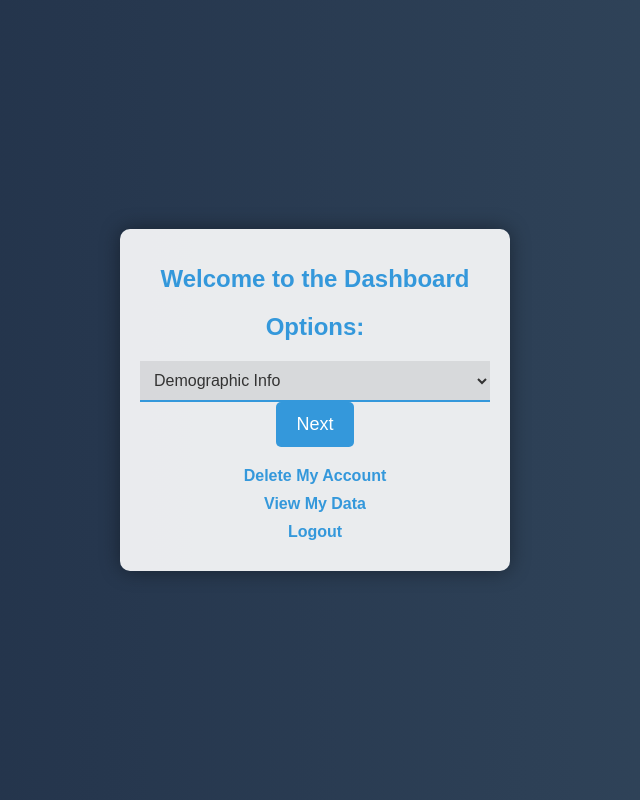
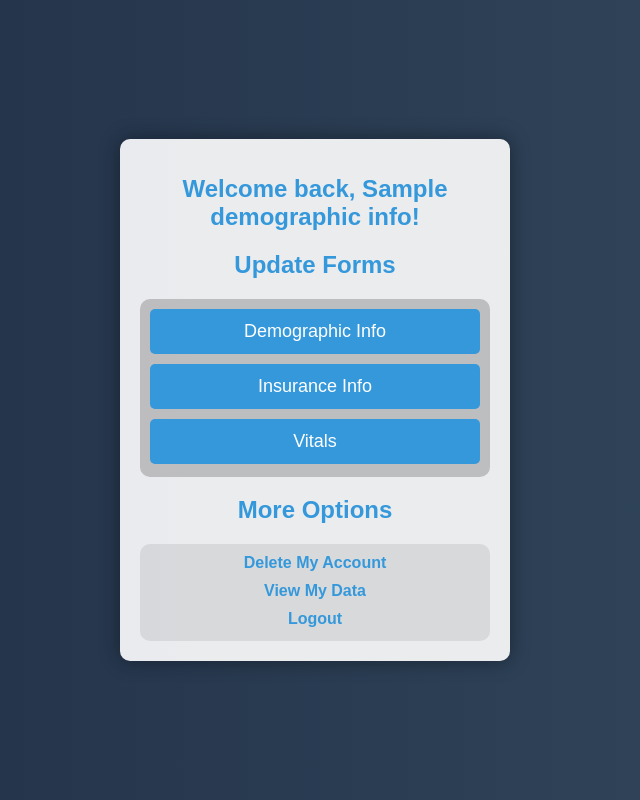
Before and after one commit to tscott0817/patient-manager-custom-backend, a Flask app: page /dashboard in a window 1280 px wide. Shown: the whole page, without its empty margins (325-965 px from the left). Run offline with Flask 3, Linux system fonts and the light colour scheme; the visitor is signed in with stand-in values (Sample User, id 1); a database or web service that is not in the repository returns one stand-in record (values such as "Sample title"); some libraries are stand-ins or nearby versions.

Commit message:
Fixed some logic errors in displaying user's name

```diff
--- a/app.py
+++ b/app.py
@@ -88,17 +88,26 @@ def register():
 '''
     Main Dashboard
 '''
-def get_patient_id():
-    return session.get("patient_id", None)
-
-
 @app.route("/dashboard")
 def dashboard():
 
     patient_id = session.get("patient_id")
 
     if patient_id is not None:
-        return render_template("dashboard.html")
+        # Get the patient_id from the session
+        # pat_id = get_patient_id()
+
+        # Get the patient's name using the patient_id
+        patient_name = operations.get_patient_name(patient_id)
+
+        if patient_name is None:
+            # If no patient exists, then redirect to demographic form
+            # Flash "new patient message"
+            flash("New patient. Please fill out basic info to continue.", "success")
+            return redirect(url_for("add_demographic_info"))
+
+        else:
+            return render_template("dashboard.html", patient_name=patient_name)
     else:
         return "Unauthorized. Please login."
 
@@ -207,6 +216,27 @@ def add_vital_signs():
 '''
     Pull user data from database and display on info_display.html
 '''
+def get_patient_id():
+    return session.get("patient_id", None)
+
+
+@app.route('/display_patient_name')
+def display_patient_name():
+    # Get the patient_id from the session
+    pat_id = get_patient_id()
+
+    # Get the patient's name using the patient_id
+    patient_name = operations.get_patient_name(pat_id)
+
+    if patient_name is None:
+        return "Patient name not found."
+
+    return patient_name
+
+    # Pass the patient's name to the HTML template
+    # return render_template('dashboard.html', patient_name=patient_name)
+
+
 @app.route('/patient_data', methods=['GET', 'POST'])
 def patient_data():
     pat_id = get_patient_id()
--- a/operations.py
+++ b/operations.py
@@ -303,31 +303,32 @@ def get_pat_id(username):
         cursor.close()
         conn.close()
 
+def get_patient_name(pat_id):
+    conn = connect_to_database()
+    conn.autocommit = True
 
+    cursor = conn.cursor()
 
-# def get_pat_id():
-#     # Return the pat_id from the login_data table
-#     conn = connect_to_database()
-#     conn.autocommit = True
-#
-#     cursor = conn.cursor()
-#
-#     try:
-#         sql_select = '''
-#             SELECT pat_id
-#             FROM login_data
-#         '''
-#         cursor.execute(sql_select)
-#         pat_id = cursor.fetchone()[0]
-#         return pat_id
-#
-#     except Exception as e:
-#         # Handle any exceptions that may occur during database operations
-#         print(f"Error: {e}")
-#         return None
-#     finally:
-#         cursor.close()
-#         conn.close()
+    try:
+        sql_select = f'''
+            SELECT pat_name
+            FROM demographic_info
+            WHERE pat_id = {pat_id}
+        '''
+
+        cursor.execute(sql_select)
+        pat_name = cursor.fetchone()
+        print(pat_name)
+        return pat_name[0]
+
+    except Exception as e:
+        # Handle any exceptions that may occur during database operations
+        print(f"Error: {e}")
+        return None
+    finally:
+        cursor.close()
+        conn.close()
+
 
 
 
--- a/templates/dashboard.html
+++ b/templates/dashboard.html
@@ -28,47 +28,42 @@
             margin-bottom: 20px;
         }
 
-        form {
+        .forms-container {
             margin-top: 20px;
+            /*background-color: #a94442;*/
+            background-color: rgba(55, 55, 55, 0.25);
+            border-radius: 10px;
+            /*Add 10px padding to all sides except bottom*/
+            padding: 10px 10px 2.5px 10px;
         }
 
-        select {
+        .forms-container a {
             display: block;
-            margin: 0 auto; /* Center the select horizontally */
-            width: 100%;
-            padding: 10px;
-            border: none;
-            border-bottom: 2px solid #3498db; /* Darker border color */
-            outline: none;
-            font-size: 16px;
-            max-width: 100%; /* Prevent select from stretching */
-            box-sizing: border-box; /* Include padding and border in the width calculation */
-            background-color: rgba(55, 55, 55, 0.1); /* Slightly transparent background */
-            color: #333333; /* Dark text color */
-        }
-
-        input[type="submit"] {
-            background-color: #3498db; /* Same as border color */
+            background-color: #3498db; /* Button background color */
             color: #fff;
-            border: none;
+            text-decoration: none;
             padding: 12px 20px;
             border-radius: 5px;
             font-size: 18px;
             cursor: pointer;
             transition: background-color 0.3s ease;
-            display: block;
-            margin: 0 auto; /* Center the submit button horizontally */
+            margin-bottom: 10px;
         }
 
-        input[type="submit"]:hover {
-            background-color: #2980b9;
+        .forms-container a:hover {
+            background-color: #2980b9; /* Button hover background color */
         }
 
-        .button-container {
+        .options-container {
             margin-top: 20px;
+            /*background-color: #24854d;*/
+            background-color: rgba(55, 55, 55, 0.1);
+            border-radius: 10px;
+            /*Add 10px padding to all sides except bottom*/
+            padding: 10px 10px 2.5px 10px;
         }
 
-        .button-container a {
+        .options-container a {
             color: #3498db;
             text-decoration: none;
             font-weight: bold;
@@ -76,27 +71,25 @@
             margin-bottom: 10px;
         }
 
-        .button-container a:hover {
+        .options-container a:hover {
             color: #2980b9;
         }
     </style>
 </head>
 <body>
     <div class="dashboard-container">
-        <h1>Welcome to the Dashboard</h1>
+        <h1>Welcome back, {{ patient_name }}!</h1>
 
-        <h2>Options:</h2>
+        <h2>Update Forms</h2>
 
-        <form action="/select_option" method="POST">
-            <select name="option">
-                <option value="demographic">Demographic Info</option>
-                <option value="insurance">Insurance Info</option>
-                <option value="vitals">Vitals</option>
-            </select>
-            <input type="submit" value="Next">
-        </form>
+        <div class="forms-container">
+            <a href="/add_demographic_info">Demographic Info</a>
+            <a href="/add_insurance_info">Insurance Info</a>
+            <a href="/add_vital_signs">Vitals</a>
+        </div>
 
-        <div class="button-container">
+        <h2>More Options</h2>
+        <div class="options-container">
             <a href="/delete_account">Delete My Account</a>
             <a href="/patient_data">View My Data</a>
             <a href="/logout">Logout</a>
```
Also changed, not shown: templates/info_display.html (+6 -68 lines), templates/login.css (deleted, +0 -59 lines).
